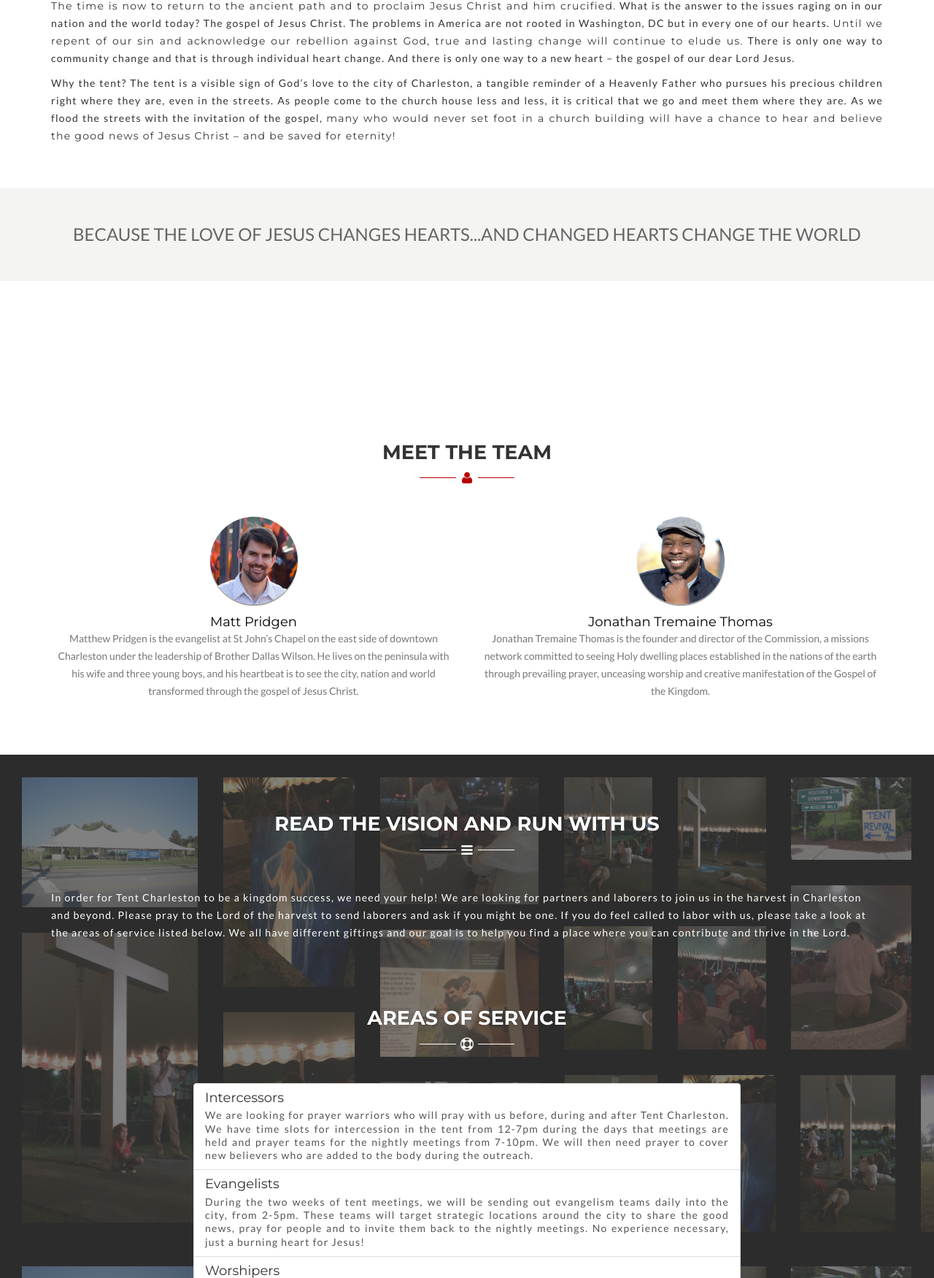
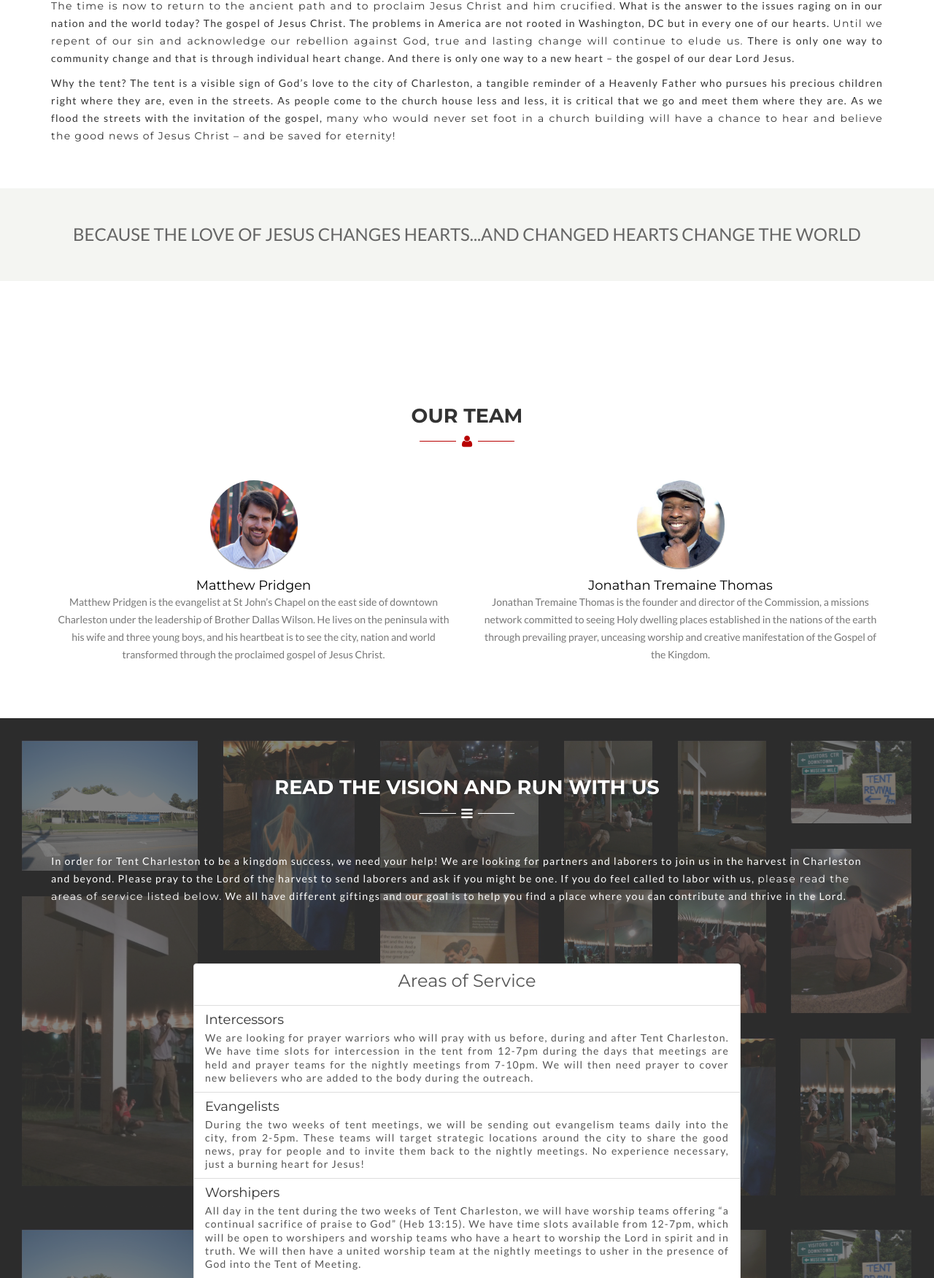
Before and after one commit to zparnold/TentCharleston, a PHP site: page / in a window 1280 px wide. Shown: the part 2160-3911 px from the top of the page at 73% size. Run offline with PHP 8.4, Linux system fonts and the light colour scheme.

Commit message:
matt change 2

```diff
--- a/css/style.css
+++ b/css/style.css
@@ -475,7 +475,7 @@ h2.slide-btm-text{
 }
 .cta-3 h3{
     color:#fff;
-    font-size: 40px;
+    font-size: 22px;
     margin-bottom: 30px;
     font-weight: 300;
 }
--- a/index.html
+++ b/index.html
@@ -127,7 +127,7 @@
                         <i class="fa fa-clock-o"></i>
                         <h3>When</h3>
                         <p>Nightly at 7pm from Sept 12 – Sept 27, 2015</p>
-                        <p>**Sept 12 will be a night of united prayer for the city</p>
+                        <p>** Sept 12 is a night of united prayer for the city</p>
                     </div>
                 </div><!--service col end-->
 
@@ -192,14 +192,13 @@
                 </div>
             </div>
         </div>
-        <div class="divided-50"></div>
     </section><!--about section end-->
     <section id="team" class="section-padding">
         <div class="container">
             <div class="row">
                 <div class="col-sm-12">
                     <div class="center-heading text-center">
-                        <h2>Meet the team</h2>
+                        <h2>Our team</h2>
                         <span class="icon"><i class="fa fa-user"></i></span>
                     </div><!--center heading-->
                 </div>
@@ -208,8 +207,8 @@
                 <div class="col-sm-6">
                     <div class="team-col wow animated fadeInLeft" data-wow-duration="700ms" data-wow-delay="100ms">
                         <img src="img/team-1.jpg" alt="">
-                        <h4>Matt Pridgen</h4>
-                        <span style="font-size:14px;">Matthew Pridgen is the evangelist at St John’s Chapel on the east side of downtown Charleston under the leadership of Brother Dallas Wilson.  He lives on the peninsula with his wife and three young boys, and his heartbeat is to see the city, nation and world transformed through the gospel of Jesus Christ.</span>
+                        <h4>Matthew Pridgen</h4>
+                        <span style="font-size:14px;">Matthew Pridgen is the evangelist at St John’s Chapel on the east side of downtown Charleston under the leadership of Brother Dallas Wilson.  He lives on the peninsula with his wife and three young boys, and his heartbeat is to see the city, nation and world transformed through the proclaimed gospel of Jesus Christ.</span>
                     </div>
                 </div><!--team col-->
                 <div class="col-sm-6">
@@ -235,17 +234,14 @@
             </div><!--center heading-->
             <div class="row">
                 <div class="col-md-12 margin-btm-30 wow animated fadeInLeft" data-wow-duration="700ms" data-wow-delay="100ms">
-                    <p class="service-info" style="color:white">In order for Tent Charleston to be a kingdom success, we need your help! We are looking for partners and laborers to join us in the harvest in Charleston and beyond. Please pray to the Lord of the harvest to send laborers and ask if you might be one. If you do feel called to labor with us, please take a look at the areas of service listed below. We all have different giftings and our goal is to help you find a place where you can contribute and thrive in the Lord.</p>
+                    <p class="service-info" style="color:white">In order for Tent Charleston to be a kingdom success, we need your help! We are looking for partners and laborers to join us in the harvest in Charleston and beyond. Please pray to the Lord of the harvest to send laborers and ask if you might be one. If you do feel called to labor with us, <strong>please read the areas of service listed below.</strong> We all have different giftings and our goal is to help you find a place where you can contribute and thrive in the Lord.</p>
                 </div><!--service-col-->
             </div><!--services-row-->
-            <div class="divided-50"></div>
             <div class="row">
                 <div class="col-md-12 text-justify wow animated fadeInUp" data-wow-duration="700ms" data-wow-delay="300ms">
                     <div class="row">
                         <div class="col-md-12">
                             <div class="center-heading text-center">
-                                <h2>Areas of Service</h2>
-                                <span class="icon"><i class="fa fa-life-saver"></i></span>
                             </div><!--center heading-->
                         </div>
                     </div><!--center heading-->
@@ -255,6 +251,9 @@
                 <div class="col-md-8 col-md-offset-2 text-justify wow animated fadeInUp" data-wow-duration="700ms" data-wow-delay="300ms">
                     <div class="list-group">
                         <a href="#" class="list-group-item">
+			    <center><h3>Areas of Service</h3></center>
+			</a>
+			<a href="#" class="list-group-item">
                             <h4 class="list-group-item-heading">Intercessors</h4>
                             <p class="list-group-item-text">We are looking for prayer warriors who will pray with us before, during and after Tent Charleston. We have time slots for intercession in the tent from 12-7pm during the days that meetings are held and prayer teams for the nightly meetings from 7-10pm.  We will then need prayer to cover new believers who are added to the body during the outreach.</p>
                         </a>
@@ -275,26 +274,25 @@
             </div>
         </div>
     </section><!--services-->
-    <div class="divided-50"></div>
     <section id="Volunteer" class="section-padding">
         <div class="container">
             <div class="row center-heading text-center">
             </div>
             <div class="row">
-                <iframe src="//tentcharleston.appointy.com/?isGadget=1" width="760px" height="555px" scrolling="auto" frameborder="0" allowtransparency="true"></iframe>
+		<center><h2>Sign Up Now</h2></center>
+                <iframe src="//tentcharleston.appointy.com/?isGadget=1" width="700px" height="350px" scrolling="auto" frameborder="0" allowtransparency="true"></iframe>
             </div>
         </div>
     </section>
-    <div class="cta-3">
+    <section id="give">
+    <div class="divided-50"></div><br>
+                    <div class="center-heading text-center">
+                        <h2>Give</h2>
+                        <span class="icon"><i class="fa fa-bars"></i></span>
+                    </div><!--center heading-->
+        <div class="cta-3">
         <div class="container text-center">
-            <h3 class=" wow animated fadeInUp" data-wow-duration="700ms" data-wow-delay="100ms">If you would like to partner with us, please click below:</h3>
-            <p class=" wow animated fadeInDown" data-wow-duration="700ms" data-wow-delay="200ms"><a href="#" class="btn btn-border-white btn-lg">Sign me up!</a></p>
-        </div>
-    </div><!--cta-3-->
-    <section id="give">
-        <div class="cta">
-            <div class="container text-center">
-                <h3 class=" wow animated fadeInUp" data-wow-duration="700ms" data-wow-delay="100ms">Thank you for supporting Tent Charleston!  We are still working on 501(c)3 status, so donations are not tax-deductible at this time.  We apologize for the inconvenience and appreciate your generosity.  Blessings in Christ!</h3>
+            <h3 class=" wow animated fadeInUp" data-wow-duration="700ms" data-wow-delay="100ms">Thank you for supporting Tent Charleston!  We are still working on 501(c)3 status, so donations are not tax-deductible at this time.  We apologize for the inconvenience and appreciate your generosity.</h3>
                 <p class=" wow animated fadeInDown" data-wow-duration="700ms" data-wow-delay="200ms">
                     <form action="https://www.paypal.com/cgi-bin/webscr" method="post" target="_top">
                         <input type="hidden" name="cmd" value="_s-xclick">
@@ -302,9 +300,8 @@
                         <input type="image" src="https://www.paypalobjects.com/en_US/i/btn/btn_donateCC_LG.gif" border="0" name="submit" alt="PayPal - The safer, easier way to pay online!">
                         <img alt="" border="0" src="https://www.paypalobjects.com/en_US/i/scr/pixel.gif" width="1" height="1">
                     </form>
-                </p>
-            </div>
-        </div><!--cta-3-->
+        </div>
+    </div><!--cta-3-->
     </section>
     <div class="divided-50"></div>
     <section id="blog" class="section-padding">
@@ -400,7 +397,7 @@
             <div class="row">
                 <div class="col-md-12">
                     <div class="center-heading text-center">
-                        <h2 class=" wow animated fadeInRight" data-wow-duration="700ms" data-wow-delay="100ms">Keep in touch</h2>
+                        <h2 class=" wow animated fadeInRight" data-wow-duration="700ms" data-wow-delay="100ms">Contact Us</h2>
                         <span class="icon"><i class="fa fa-phone"></i></span>
                     </div><!--center heading-->
                 </div>
@@ -468,12 +465,9 @@
     </section><!--contact-->
 
     <div class="footer-btm">
-        <ul class="footer-nav list-inline text-center">
-            <li><a href="#">Contact us</a></li>
-            <li><a href="/blog/wp-admin">Sign In</a></li>
-        </ul>
         <div class="copyright text-center">
-            Copyright &copy; 2015
+            <h5>Enlarge the place of your tent, stretch your tent curtains wide, do not hold back; lengthen your cords, strengthen your stakes.<br>- Isaiah 54:2</h5><br>
+            Tent Charleston &copy; 2015
         </div>
     </div><!--footer-btm-->
     <!--back to top-->
--- a/mail/contact_me.php
+++ b/mail/contact_me.php
@@ -14,7 +14,7 @@ $email_address = $_POST['email'];
 $message = $_POST['message'];
 
 // create email body and send it
-$to = 'me@myprogrammingblog.com'; // put your email
+$to = 'info@tentcharleston.com'; // put your email
 $email_subject = "Contact form submitted by:  $name";
 $email_body = "You have received a new message. \n\n".
 				  " Here are the details:\n \nName: $name \n ".
```
